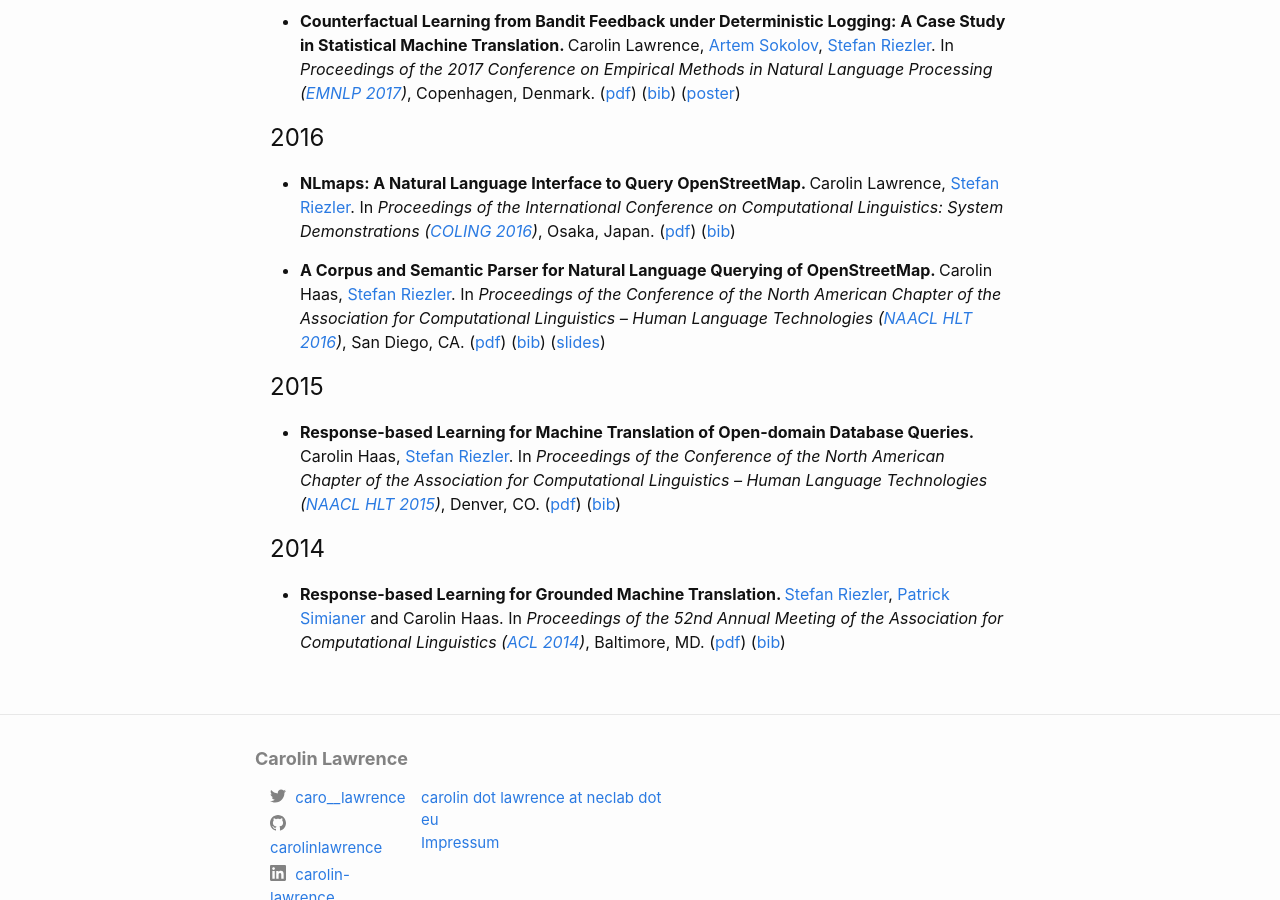
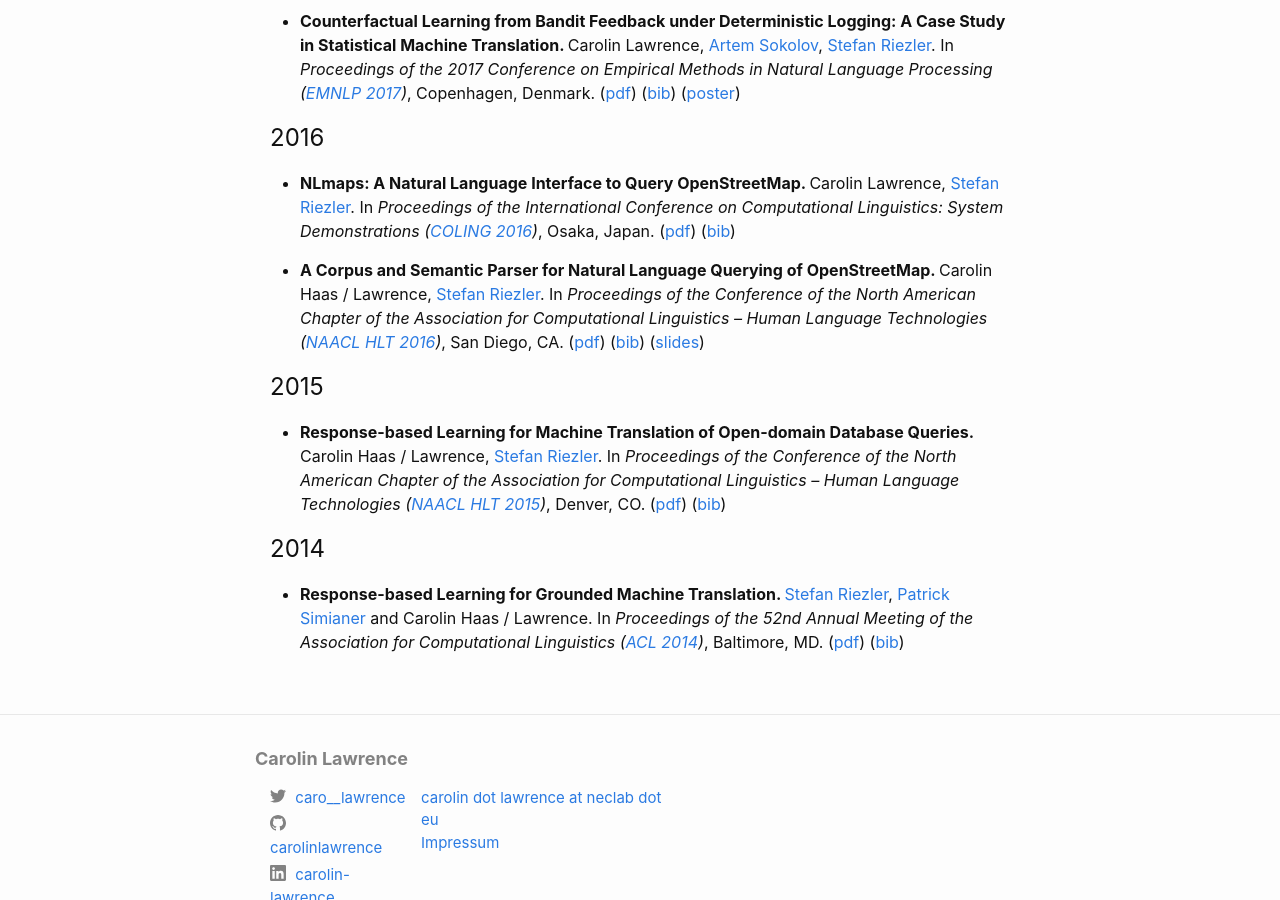
Before and after one commit to carolinlawrence/carolinlawrence.github.io, a Jekyll site: the page built from publications.markdown, in a window 1280 px wide and 900 px high, scrolled down 1514 px. Built offline with Jekyll 4.4.1, drawn with Linux system fonts in a browser that asks for light colours.

Commit message:
Update publications.markdown

```diff
--- a/publications.markdown
+++ b/publications.markdown
@@ -34,13 +34,13 @@ layout: page
 # 2016
 <ul>
 <p><li><b> NLmaps: A Natural Language Interface to Query OpenStreetMap. </b> Carolin Lawrence, <a href='http://www.cl.uni-heidelberg.de/~riezler/'>Stefan Riezler</a>. In <i> Proceedings of the International Conference on Computational Linguistics: System Demonstrations (<a href='http://coling2016.anlp.jp/'>COLING 2016</a>)</i>, Osaka, Japan. (<a href="http://aclweb.org/anthology/C/C16/C16-2002.pdf">pdf</a>) (<a href="/bib/LawrenceRiezler2016.txt">bib</a>) </li></p>
-<p><li><b> A Corpus and Semantic Parser for Natural Language Querying of OpenStreetMap. </b> Carolin Haas, <a href='http://www.cl.uni-heidelberg.de/~riezler/'>Stefan Riezler</a>. In <i>Proceedings of the Conference of the North American Chapter of the Association for Computational Linguistics – Human Language Technologies (<a href='http://naacl.org/naacl-hlt-2016/'>NAACL HLT 2016</a>)</i>, San Diego, CA. (<a href="http://www.aclweb.org/anthology/N16-1088">pdf</a>) (<a href="/bib/HaasRiezler2016.txt">bib</a>) (<a href="/slides/16NAACL.pdf">slides</a>)</li></p>
+<p><li><b> A Corpus and Semantic Parser for Natural Language Querying of OpenStreetMap. </b> Carolin Haas / Lawrence, <a href='http://www.cl.uni-heidelberg.de/~riezler/'>Stefan Riezler</a>. In <i>Proceedings of the Conference of the North American Chapter of the Association for Computational Linguistics – Human Language Technologies (<a href='http://naacl.org/naacl-hlt-2016/'>NAACL HLT 2016</a>)</i>, San Diego, CA. (<a href="http://www.aclweb.org/anthology/N16-1088">pdf</a>) (<a href="/bib/HaasRiezler2016.txt">bib</a>) (<a href="/slides/16NAACL.pdf">slides</a>)</li></p>
 </ul>
 # 2015
 <ul>
-<p><li><b> Response-based Learning for Machine Translation of Open-domain Database Queries. </b> Carolin Haas, <a href='http://www.cl.uni-heidelberg.de/~riezler/'>Stefan Riezler</a>. In <i>Proceedings of the Conference of the North American Chapter of the Association for Computational Linguistics – Human Language Technologies (<a href='http://naacl.org/naacl-hlt-2015/'>NAACL HLT 2015</a>)</i>, Denver, CO. (<a href="http://www.aclweb.org/anthology/N15-1149">pdf</a>) (<a href="/bib/HaasRiezler2015.txt">bib</a>)</li></p>
+<p><li><b> Response-based Learning for Machine Translation of Open-domain Database Queries. </b> Carolin Haas / Lawrence, <a href='http://www.cl.uni-heidelberg.de/~riezler/'>Stefan Riezler</a>. In <i>Proceedings of the Conference of the North American Chapter of the Association for Computational Linguistics – Human Language Technologies (<a href='http://naacl.org/naacl-hlt-2015/'>NAACL HLT 2015</a>)</i>, Denver, CO. (<a href="http://www.aclweb.org/anthology/N15-1149">pdf</a>) (<a href="/bib/HaasRiezler2015.txt">bib</a>)</li></p>
 </ul>
 # 2014
 <ul>
-<p><li><b> Response-based Learning for Grounded Machine Translation. </b> <a href='http://www.cl.uni-heidelberg.de/~riezler/'>Stefan Riezler</a>, <a href='http://simianer.de/'>Patrick Simianer</a> and Carolin Haas. In <i>Proceedings of the 52nd Annual Meeting of the Association for Computational Linguistics (<a href='http://acl2014.org/'>ACL 2014</a>)</i>, Baltimore, MD. (<a href='http://www.aclweb.org/anthology/P14-1083'>pdf</a>) (<a href="/bib/RiezlerETAL2014.txt">bib</a>)</li></p>
+<p><li><b> Response-based Learning for Grounded Machine Translation. </b> <a href='http://www.cl.uni-heidelberg.de/~riezler/'>Stefan Riezler</a>, <a href='http://simianer.de/'>Patrick Simianer</a> and Carolin Haas / Lawrence. In <i>Proceedings of the 52nd Annual Meeting of the Association for Computational Linguistics (<a href='http://acl2014.org/'>ACL 2014</a>)</i>, Baltimore, MD. (<a href='http://www.aclweb.org/anthology/P14-1083'>pdf</a>) (<a href="/bib/RiezlerETAL2014.txt">bib</a>)</li></p>
 </ul>
```
